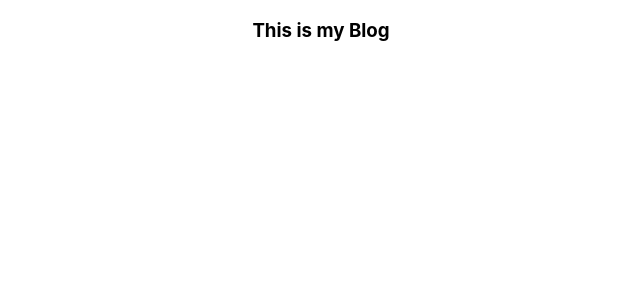
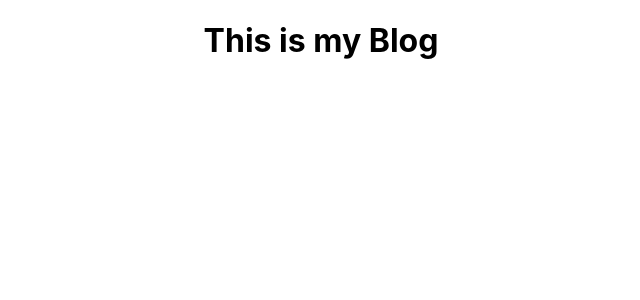
Before and after one commit to sohdonald/donaldWebsite, a React (Create React App) app: page / in a window 1280 px wide. Shown: the top 300 px of the page, without its empty margins (319-959 px from the left). Built offline with nearby package versions, Linux system fonts and the light colour scheme.

Commit message:
added post js

```diff
--- a/src/Blogger.js
+++ b/src/Blogger.js
@@ -3,7 +3,7 @@ import React from "react";
 function Blogger() {
     return(
         <div>
-            <h3>This is my Blog</h3>
+        <h1>This is my Blog</h1>
         </div>
     )
 }
```
Also changed, not shown: src/BPosts.js (added), 1 other file (tests, documents, lock files or other folders).
